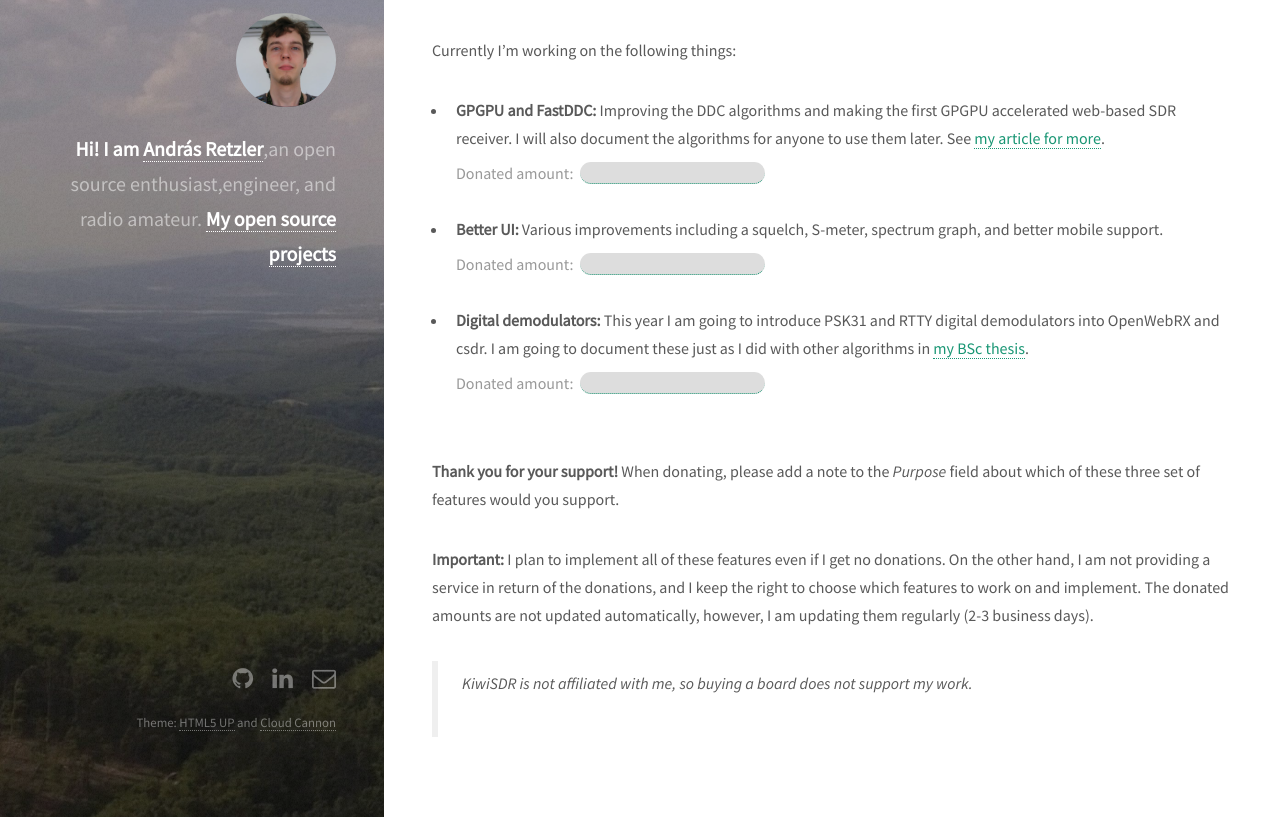
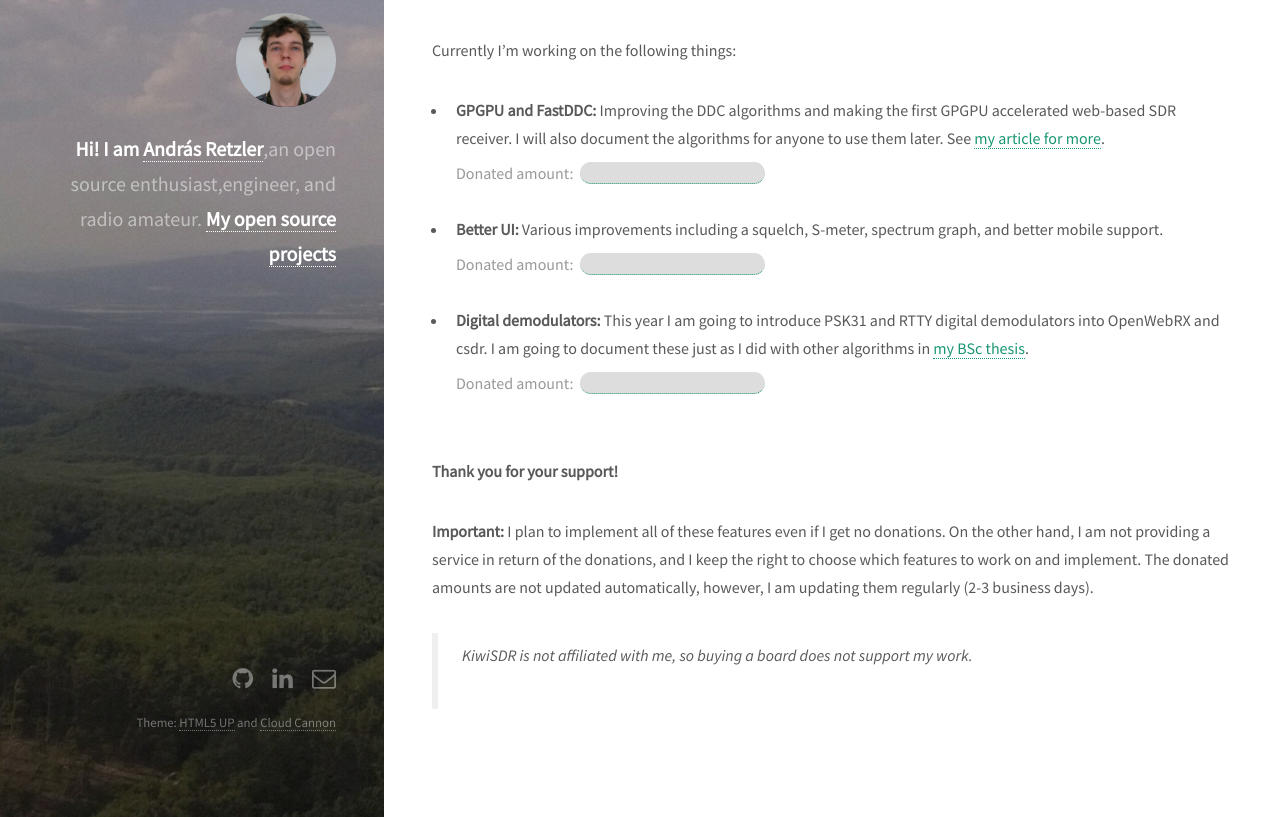
Before and after one commit to ha7ilm/ha7ilm.github.io, a Jekyll site: the page built from support.md, in a window 1280 px wide and 900 px high, scrolled down 837 px, cut to the strip 83-900 px from the top of the window. Built offline with Jekyll 4.4.1, drawn with Linux system fonts in a browser that asks for light colours; comment, search, counter and statistics services are not loaded.

Commit message:
Fixed purpose.

```diff
--- a/support.md
+++ b/support.md
@@ -42,7 +42,7 @@ Currently I'm working on the following things:
 
 </ul>
 
-**Thank you for your support!** When donating, please add a note to the *Purpose* field about which of these three set of features would you support.
+**Thank you for your support!**
 
 **Important:** I plan to implement all of these features even if I get no donations. On the other hand, I am not providing a service in return of the donations, and I keep the right to choose which features to work on and implement. The donated amounts are not updated automatically, however, I am updating them regularly (2-3 business days).
 
```
